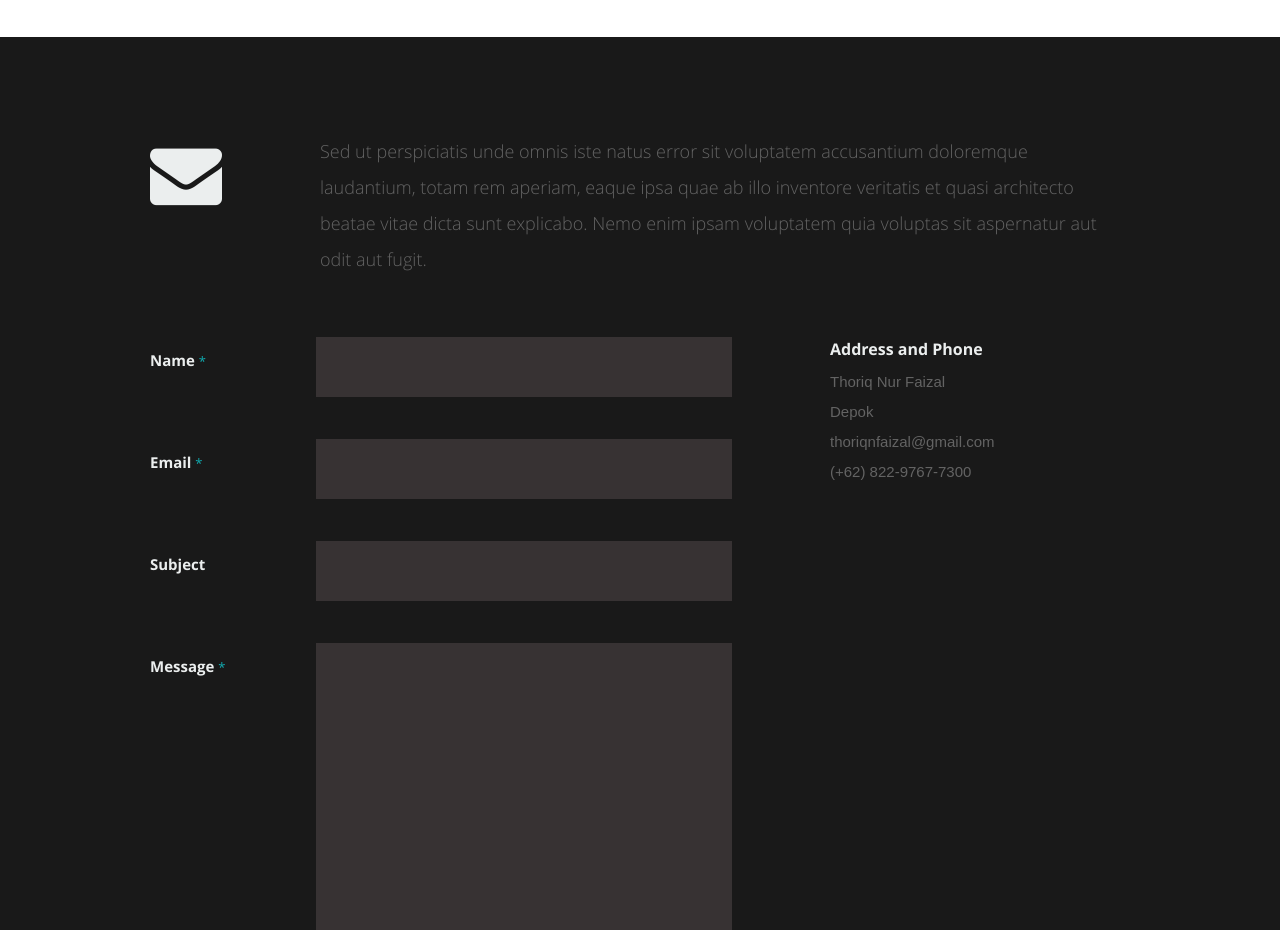
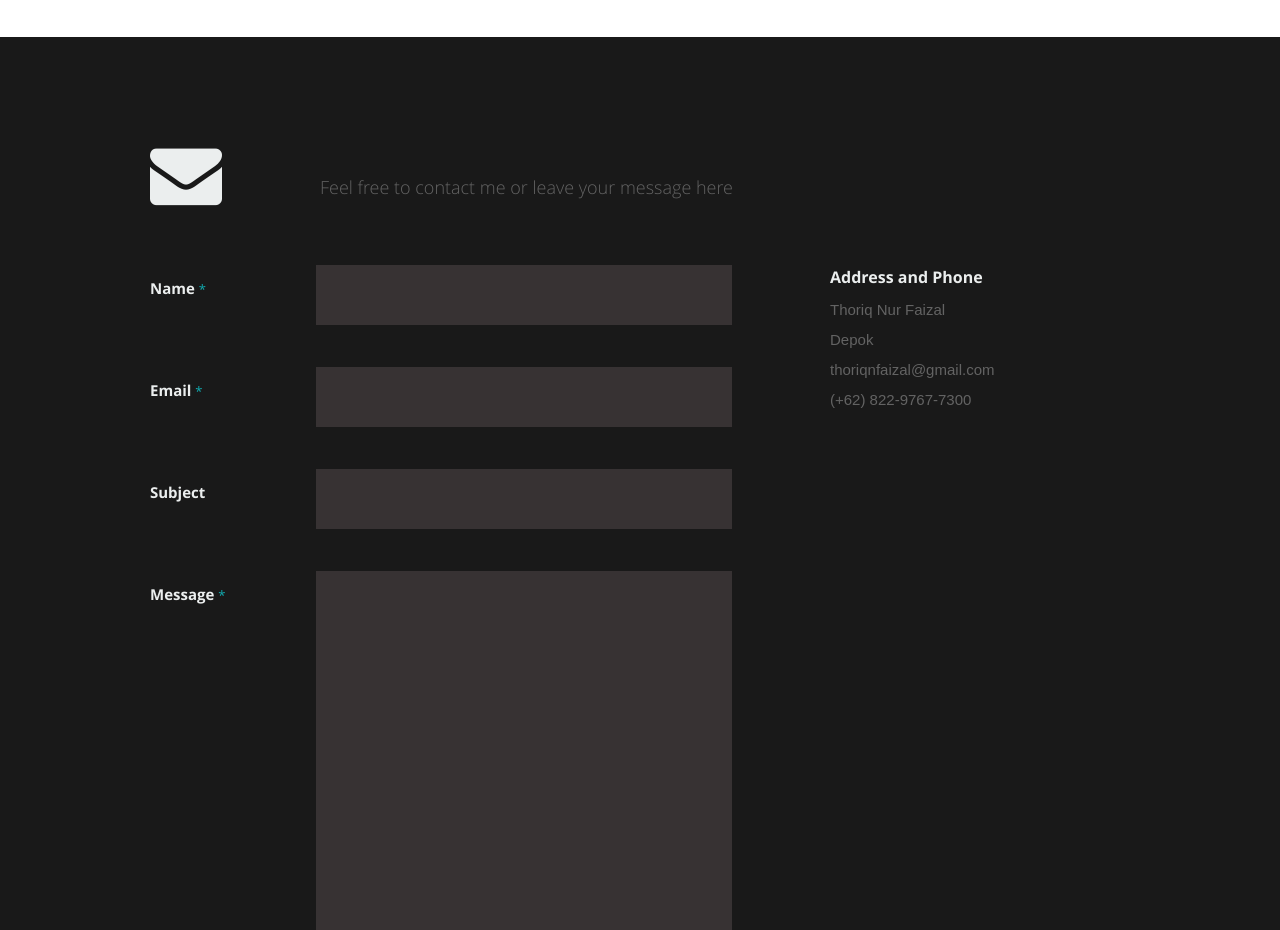
Before and after one commit to thoriqnf/personal, a React (Create React App) app in the folder frontend/: page / in a window 1280 px wide. Shown: the part 2600-3530 px from the top of the page. Built offline with nearby package versions, Linux system fonts and the light colour scheme.

Commit message:
changing lorem ipsum at contact

```diff
--- a/frontend/src/Components/Contacts.js
+++ b/frontend/src/Components/Contacts.js
@@ -13,11 +13,8 @@ class Contacts extends Component {
 
           <div class="ten columns">
             <p class="lead">
-              Sed ut perspiciatis unde omnis iste natus error sit voluptatem
-              accusantium doloremque laudantium, totam rem aperiam, eaque ipsa
-              quae ab illo inventore veritatis et quasi architecto beatae vitae
-              dicta sunt explicabo. Nemo enim ipsam voluptatem quia voluptas sit
-              aspernatur aut odit aut fugit.
+              <br/>
+              Feel free to contact me or leave your message here
             </p>
           </div>
         </div>
```
